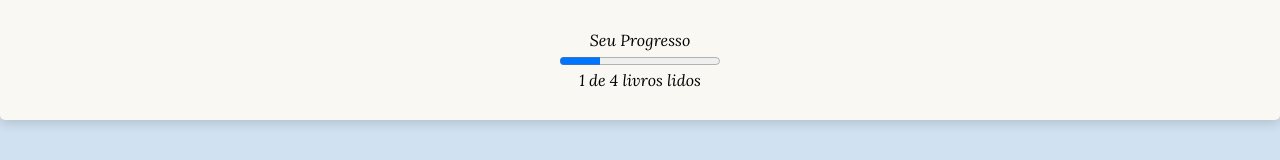
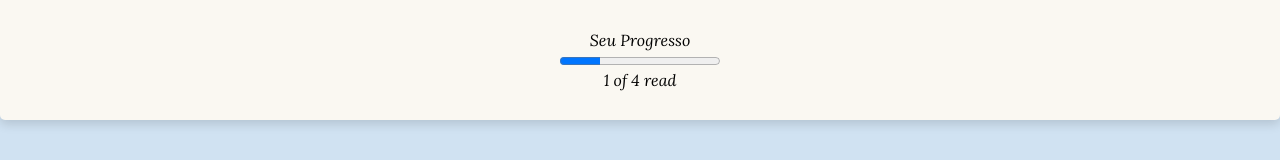
Before and after one commit to christian-ribeiro/course-vue.js, a Vue app in the folder Project-006/: page / in a window 1280 px wide. Shown: the part 596-756 px from the top of the page. Built offline with nearby package versions, Linux system fonts and the light colour scheme.

Commit message:
computed property for message

```diff
--- a/Project-006/src/components/BookProgress.vue
+++ b/Project-006/src/components/BookProgress.vue
@@ -6,12 +6,18 @@ const props = defineProps(["books"]);
 const booksRead = computed(() => {
   return props.books.filter((book) => book.isRead).length;
 });
+
+const booksReadMessage = computed(() => {
+  return booksRead.value >= props.books.length
+    ? "Okay, done"
+    : `${booksRead.value} of ${props.books.length} read`;
+});
 </script>
 
 <template>
   <div class="books-read">
     <label for="progress">Seu Progresso</label><br />
     <progress :value="booksRead" :max="books.length"></progress>
-    <p>{{ `${booksRead} de ${books.length} livros lidos` }}</p>
+    <p>{{ booksReadMessage }}</p>
   </div>
 </template>
```
